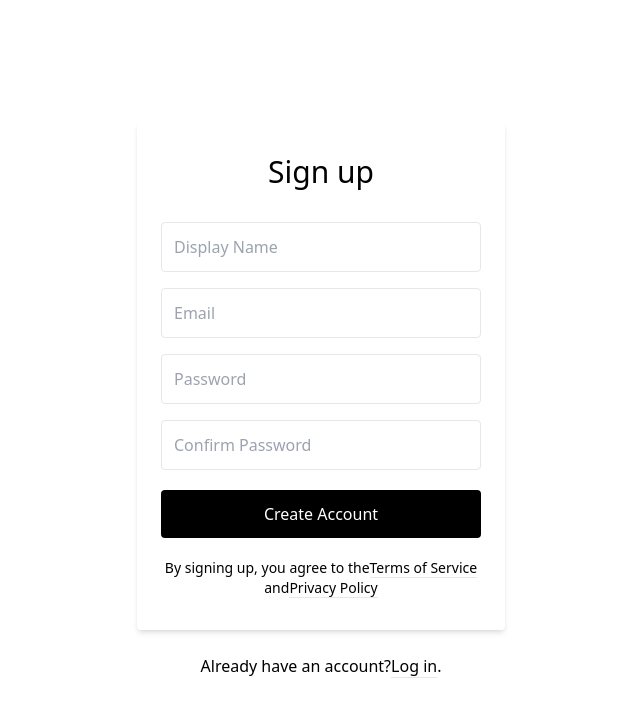
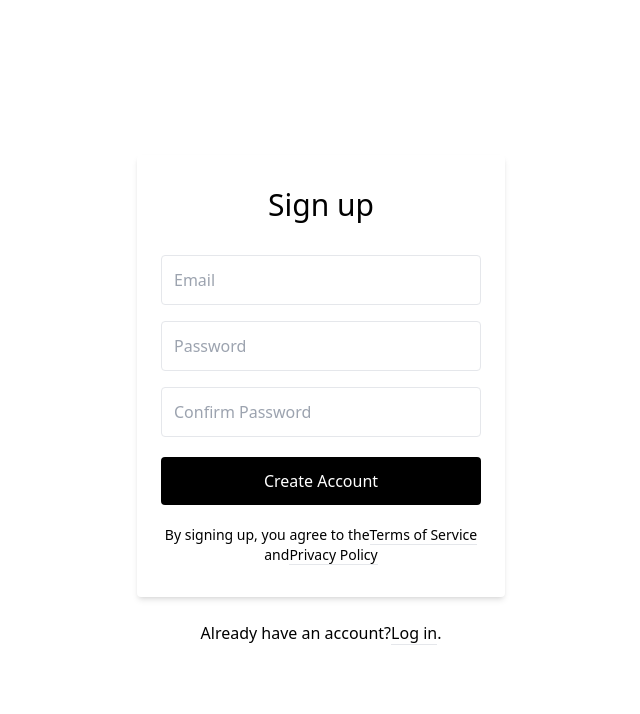
Before and after one commit to kunwarabhi7/socialmediaV1, a React (Create React App) app: page /register in a window 1280 px wide. Shown: the top 714 px of the page, without its empty margins (319-959 px from the left). Built offline with nearby package versions, Linux system fonts and the light colour scheme.

Commit message:
auth completed

```diff
--- a/src/pages/Login.jsx
+++ b/src/pages/Login.jsx
@@ -1,7 +1,8 @@
 import React,{useState} from 'react'
 import { Link } from 'react-router-dom'
 import {  signInWithEmailAndPassword } from "firebase/auth";
-import { auth } from '../utils/firebase';
+import { auth, userRef } from '../utils/firebase';
+import { doc, getDoc } from 'firebase/firestore';
 
 const Login = () => {
 const [email, setEmail] = useState('')
@@ -11,8 +12,11 @@ const [password, setPassword] = useState('')
         signInWithEmailAndPassword(auth, email, password)
   .then((userCredential) => {
      const user = userCredential.user;
+     getDoc(doc(userRef,user.uid)).then((user)=>{
+        console.log(user.data());
+     })
      console.log(user)
-    })
+       })
   .catch((error) => {
     const errorCode = error.code;
     const errorMessage = error.message;
--- a/src/pages/Register.jsx
+++ b/src/pages/Register.jsx
@@ -1,13 +1,12 @@
 import React,{ useState } from 'react'
 import { Link } from 'react-router-dom'
 import {  createUserWithEmailAndPassword } from "firebase/auth";
-import { addDoc } from 'firebase/firestore';
+import {  doc, setDoc } from 'firebase/firestore';
 import { auth } from '../utils/firebase';
 import { userRef } from '../utils/firebase';
 
 
 const Register = () => {
-    const [displayName, setDisplayName] = useState('')
     const [email, setEmail] = useState('')
     const [password, setPassword] = useState('')
     const [confirmPassword, setconfirmPassword] = useState('')
@@ -20,11 +19,10 @@ const Register = () => {
           const user = userCredential.user;
          const userData = {
             email : user.email,
-            displayName : user.displayName,
             profilePicUrl : '/',
             bio: 'Hey I m creating this app'
          }
-          addDoc(userRef,userData)
+          setDoc(doc(userRef,user.uid),userData)
           console.log(user)
           console.log(userData)
         })
@@ -41,13 +39,6 @@ const Register = () => {
                         <h1 className="mb-8 text-3xl text-center">Sign up</h1>
                         <form onSubmit={formSubmitHandler}>
 
-                        <input
-                            type="text"
-                            className="block border border-grey-light w-full p-3 rounded mb-4"
-                            name="email"
-                            value={displayName}
-                            onChange={e => setDisplayName(e.target.value)}
-                            placeholder="Display Name" />
 
                         <input
                             type="text"
--- a/src/utils/firebase.js
+++ b/src/utils/firebase.js
@@ -1,6 +1,6 @@
 import { initializeApp } from "firebase/app";
 import {getAuth } from 'firebase/auth'
-import {getFirestore , collection } from 'firebase/firestore'
+import {collection, getFirestore  } from 'firebase/firestore'
 const firebaseConfig = {
   apiKey: "AIzaSyCbBrHYKwPzFnGIJFwgjlyqjiHtNCs14Lg",
   authDomain: "social-media-1958c.firebaseapp.com",
@@ -13,4 +13,4 @@ const firebaseConfig = {
 const app = initializeApp(firebaseConfig);
 export const db = getFirestore(app)
 export const auth = getAuth(app)
-export const userRef = collection(db,'users')
+export  const userRef = collection(db,'users')
```
